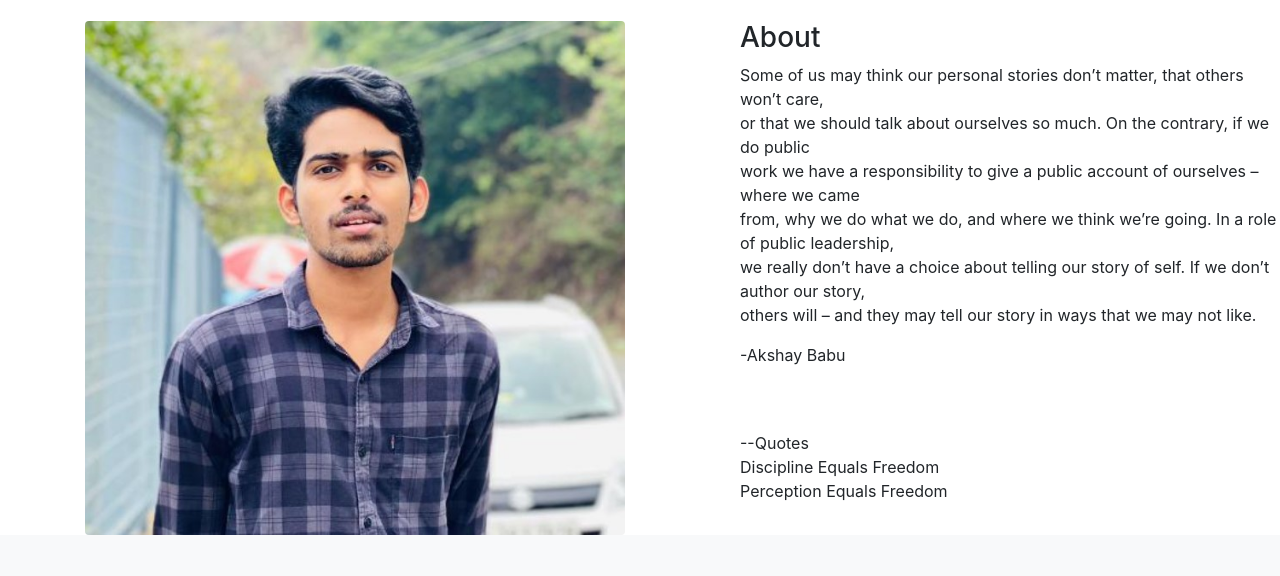
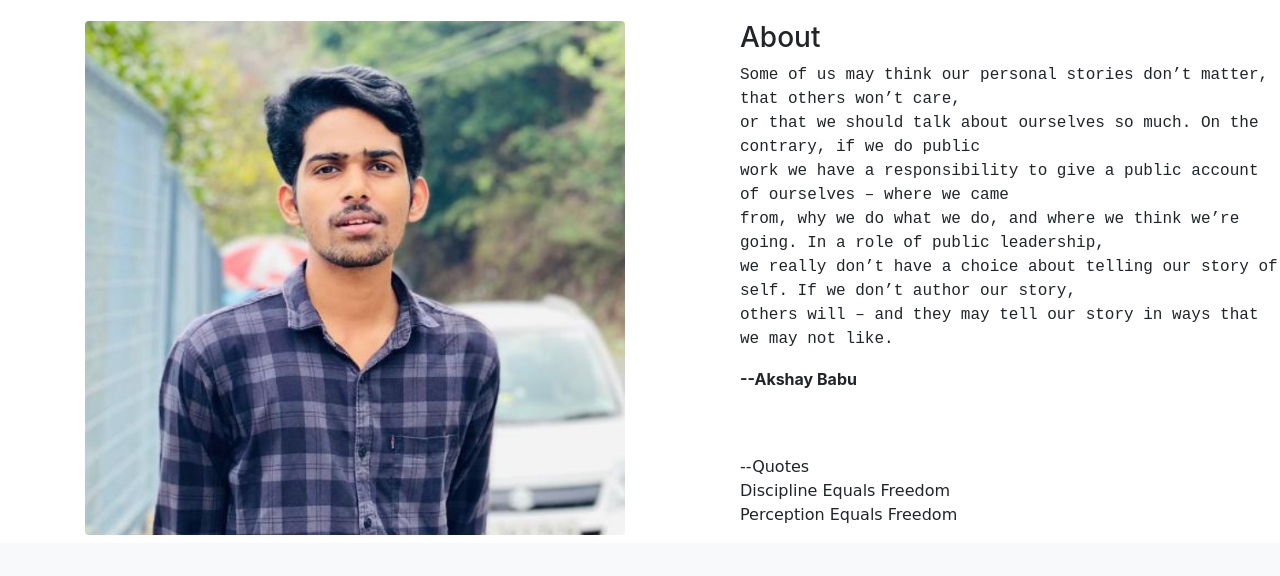
Before and after one commit to akshay8172/akshay, a plain HTML site: page index.html in a window 1280 px wide. Shown: the part 59-635 px from the top of the page. Drawn offline with nearby package versions, Linux system fonts and the light colour scheme.

Commit message:
Update index.html

```diff
--- a/index.html
+++ b/index.html
@@ -65,15 +65,15 @@
                 </div>
                 <div class="col md-6">
                     <h3>About</h3>
-                    <p>Some of us may think our personal stories don’t matter, that others won’t care,<br>
+                    <p style="font-family:monospace">Some of us may think our personal stories don’t matter, that others won’t care,<br>
                         or that we should talk about ourselves so much. On the contrary, if we do public <br>
                         work we have a responsibility to give a public account of ourselves – where we came <br>
                         from, why we do what we do, and where we think we’re going. In a role of public leadership,<br>
                         we really don’t have a choice about telling our story of self. If we don’t author our story, <br>
                         others will – and they may tell our story in ways that we may not like.<br>
-                        <footer>-Akshay Babu</footer></p><br><br>
-                    <footer> --Quotes
-                 <p>Discipline Equals Freedom<br>
+                        <footer> <b>--Akshay Babu</footer></p><br><br></b>
+                    <footer style="font-family:cursive"> --Quotes
+                 <p style="font-family:cursive">Discipline Equals Freedom<br>
                      Perception Equals Freedom
                     </footer></p>
 
```
